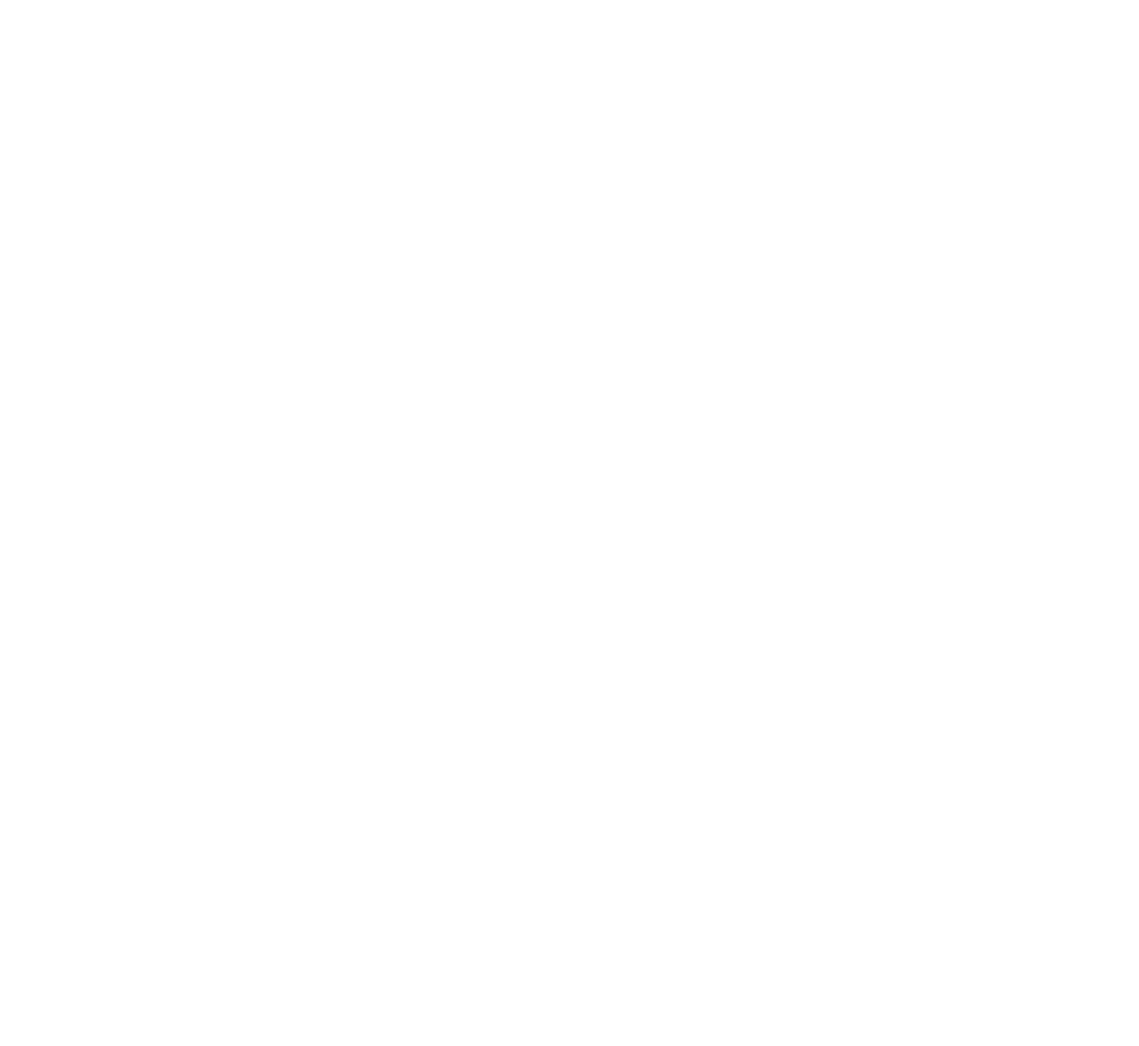
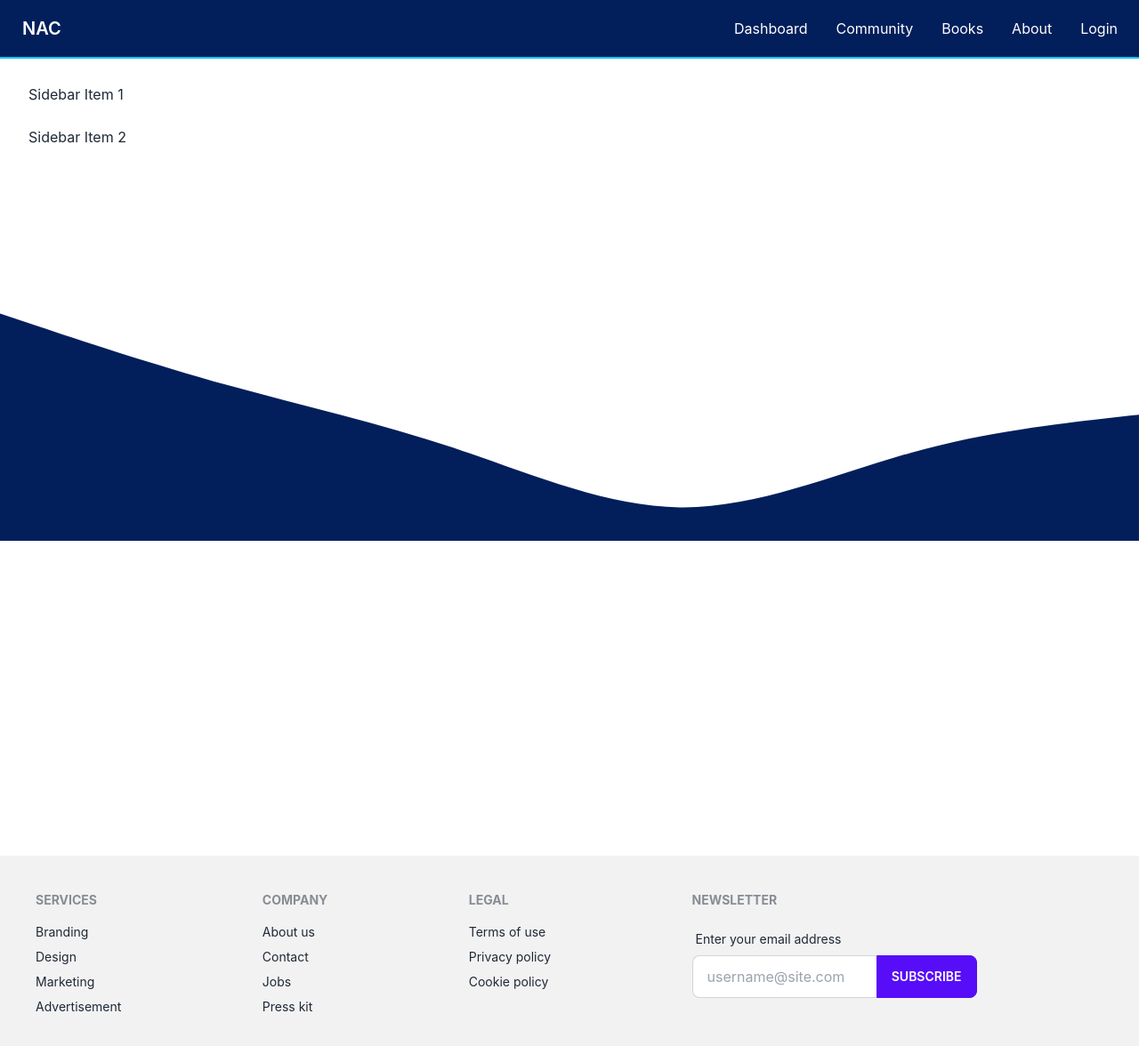
Before and after one commit to ibrahimkhalil188/NoteBook-Academic-Care, a React (Create React App) app: page /dashboard in a window 1280 px wide. Before the commit this address had no page. Shown: the top 1176 px of the page at 89% size. Before the commit the page ends 800 px from the top, so only its background shows below. Built offline with nearby package versions, Linux system fonts and the light colour scheme.

Commit message:
route setup

```diff
--- a/src/App.js
+++ b/src/App.js
@@ -2,6 +2,11 @@
 import Commerce from "./Components/Home/Book/Commerce";
 import General from "./Components/Home/Book/General";
 import Science from "./Components/Home/Book/Science";
+import Footer from "./Components/Shared/Footer";
+import Navbar from "./Components/Shared/Navbar";
+import About from "./Pages/About";
+import Community from "./Pages/Community/Community";
+import Dashboard from "./Pages/Dashboard/Dashboard";
 import Home from "./Pages/Home";
 
 
@@ -10,6 +15,7 @@
   return (
 
     <div className="container mx-auto">
+      <Navbar></Navbar>
       <Routes>
         <Route path="/" element={<Home></Home>}>
           <Route index element={<Science></Science>}></Route>
@@ -17,8 +23,11 @@
           <Route path="commerce" element={<Commerce></Commerce>}></Route>
           <Route path="general" element={<General></General>}></Route>
         </Route>
-
+        <Route path="dashboard" element={<Dashboard></Dashboard>}></Route>
+        <Route path="community" element={<Community></Community>}></Route>
+        <Route path="community" element={<About></About>}></Route>
       </Routes>
+      <Footer></Footer>
     </div>
 
 
--- a/src/Components/Home/Book/Books.js
+++ b/src/Components/Home/Book/Books.js
@@ -11,10 +11,15 @@
     }, [])
     console.log(books)
     return (
-        <div className='grid grid-cols-3 gap-5'>
-            {
-                books?.slice(0, 3).map(book => <Science book={book}></Science>)
-            }
+        <div>
+            <div className='grid grid-cols-3 gap-5'>
+                {
+                    books?.slice(0, 3).map(book => <Science book={book}></Science>)
+                }
+            </div>
+            <marquee direction="left" className='w-full mt-24' >
+                <h1 className='text-4xl text-green-600'> Here i will add notice and latest news</h1>
+            </marquee>
         </div>
     );
 };
--- a/src/Components/Home/HeroSection.js
+++ b/src/Components/Home/HeroSection.js
@@ -1,15 +1,14 @@
 import React from 'react';
 import banner from '../../Assets/Image/background.jpg'
 import heroImage from '../../Assets/Image/heroImage.png'
-import Navbar from '../Shared/Navbar';
 const HeroSection = () => {
     return (
         <div>
             <div style={{ backgroundImage: `url(${banner})`, backgroundRepeat: "no-repeat", backgroundSize: "cover" }} className='text-white'>
-                <Navbar></Navbar>
+
                 <div class="hero min-h-screen">
                     <div class="hero-content flex-col lg:flex-row-reverse">
-                        <img src={heroImage} alt="" class=" lg:w-[1350px] lg:mr-12 rounded-lg shadow-2xl" />
+                        <img src={heroImage} alt="" class=" lg:w-[1350px] lg:mr-12 rounded-lg " />
                         <div className='m-4 lg:ml-24'>
                             <h1 class="text-2xl lg:text-6xl lg:w-1/2 font-serif flex-shrink-0 font-bold uppercase leading-lose">empowering students to become scholars</h1>
                             <button class="btn btn-primary mt-6">Get Started</button>
--- /dev/null
+++ b/src/Components/Shared/Footer.js
@@ -0,0 +1,42 @@
+import React from 'react';
+
+const Footer = () => {
+    return (
+        <footer class="footer p-10 bg-base-200 text-base-content mt-24">
+            <div>
+                <span class="footer-title">Services</span>
+                <a class="link link-hover">Branding</a>
+                <a class="link link-hover">Design</a>
+                <a class="link link-hover">Marketing</a>
+                <a class="link link-hover">Advertisement</a>
+            </div>
+            <div>
+                <span class="footer-title">Company</span>
+                <a class="link link-hover">About us</a>
+                <a class="link link-hover">Contact</a>
+                <a class="link link-hover">Jobs</a>
+                <a class="link link-hover">Press kit</a>
+            </div>
+            <div>
+                <span class="footer-title">Legal</span>
+                <a class="link link-hover">Terms of use</a>
+                <a class="link link-hover">Privacy policy</a>
+                <a class="link link-hover">Cookie policy</a>
+            </div>
+            <div>
+                <span class="footer-title">Newsletter</span>
+                <div class="form-control w-80">
+                    <label class="label">
+                        <span class="label-text">Enter your email address</span>
+                    </label>
+                    <div class="relative">
+                        <input type="text" placeholder="username@site.com" class="input input-bordered w-full pr-16" />
+                        <button class="btn btn-primary absolute top-0 right-0 rounded-l-none">Subscribe</button>
+                    </div>
+                </div>
+            </div>
+        </footer>
+    );
+};
+
+export default Footer;
--- a/src/Components/Shared/Navbar.js
+++ b/src/Components/Shared/Navbar.js
@@ -2,8 +2,16 @@
 import { Link } from 'react-router-dom';
 
 const Navbar = () => {
+    const navItem =
+        <>
+            <li><Link to="dashboard">Dashboard</Link></li>
+            <li><Link to="community">Community</Link></li>
+            <li><Link to="books">Books</Link></li>
+            <li><Link to="about">About</Link></li>
+            <li><Link to="login">Login</Link></li>
+        </>
     return (
-        <div className='text-white sticky top-0 border-b-2 border-[#0bc8ff]'>
+        <div className='text-white bg-[#021f5b] sticky top-0 border-b-2 border-[#0bc8ff] z-10'>
             <div class="navbar">
                 <div class="navbar-start ">
                     <div class="dropdown">
@@ -11,7 +19,9 @@
                             <svg xmlns="http://www.w3.org/2000/svg" class="h-5 w-5" fill="none" viewBox="0 0 24 24" stroke="currentColor"><path stroke-linecap="round" stroke-linejoin="round" stroke-width="2" d="M4 6h16M4 12h8m-8 6h16" /></svg>
                         </label>
                         <ul tabindex="0" class="menu menu-compact dropdown-content mt-3 p-2 shadow bg-[#021f5b] rounded-box w-52">
-                            <li><a>Item 1</a></li>
+                            {
+                                navItem
+                            }
 
                         </ul>
                     </div>
@@ -20,9 +30,9 @@
                 </div>
                 <div class="navbar-end hidden lg:flex">
                     <ul class="menu menu-horizontal p-0">
-                        <li><a>Item 1</a></li>
-
-                        <li><a>Item 2</a></li>
+                        {
+                            navItem
+                        }
                     </ul>
                 </div>
             </div>
--- /dev/null
+++ b/src/Pages/About.js
@@ -0,0 +1,11 @@
+import React from 'react';
+
+const About = () => {
+    return (
+        <div>
+            This is about
+        </div>
+    );
+};
+
+export default About;
--- /dev/null
+++ b/src/Pages/Community/Community.js
@@ -0,0 +1,11 @@
+import React from 'react';
+
+const Community = () => {
+    return (
+        <div>
+            This is for student post and qsn
+        </div>
+    );
+};
+
+export default Community;
--- a/src/Pages/Dashboard/Dashboard.js
+++ b/src/Pages/Dashboard/Dashboard.js
@@ -0,0 +1,29 @@
+import React from 'react';
+
+const Dashboard = () => {
+    return (
+        <div className='z-10'>
+            <div class="drawer drawer-mobile z-0">
+                <input id="my-drawer-2" type="checkbox" class="drawer-toggle" />
+                <div class="drawer-content flex flex-col items-center justify-center">
+                    <svg xmlns="http://www.w3.org/2000/svg" viewBox="0 0 1440 320">
+                        <path fill="#021f5b" fill-opacity="1" d="M0,32L48,48C96,64,192,96,288,122.7C384,149,480,171,576,202.7C672,235,768,277,864,277.3C960,277,1056,235,1152,208C1248,181,1344,171,1392,165.3L1440,160L1440,320L1392,320C1344,320,1248,320,1152,320C1056,320,960,320,864,320C768,320,672,320,576,320C480,320,384,320,288,320C192,320,96,320,48,320L0,320Z"></path>
+                    </svg>
+                    <label for="my-drawer-2" class="btn btn-primary drawer-button lg:hidden">Open drawer</label>
+
+                </div>
+                <div class="drawer-side fixed">
+                    <label for="my-drawer-2" class="drawer-overlay"></label>
+                    <ul class="menu p-4 overflow-y-auto w-80 bg-base-100 text-base-content">
+
+                        <li><a>Sidebar Item 1</a></li>
+                        <li><a>Sidebar Item 2</a></li>
+                    </ul>
+
+                </div>
+            </div>
+        </div>
+    );
+};
+
+export default Dashboard;
--- a/src/Pages/Home.js
+++ b/src/Pages/Home.js
@@ -38,6 +38,7 @@
                 <Outlet></Outlet>
             </div>
             <Books group={group}></Books>
+
         </div>
     );
 };
```
